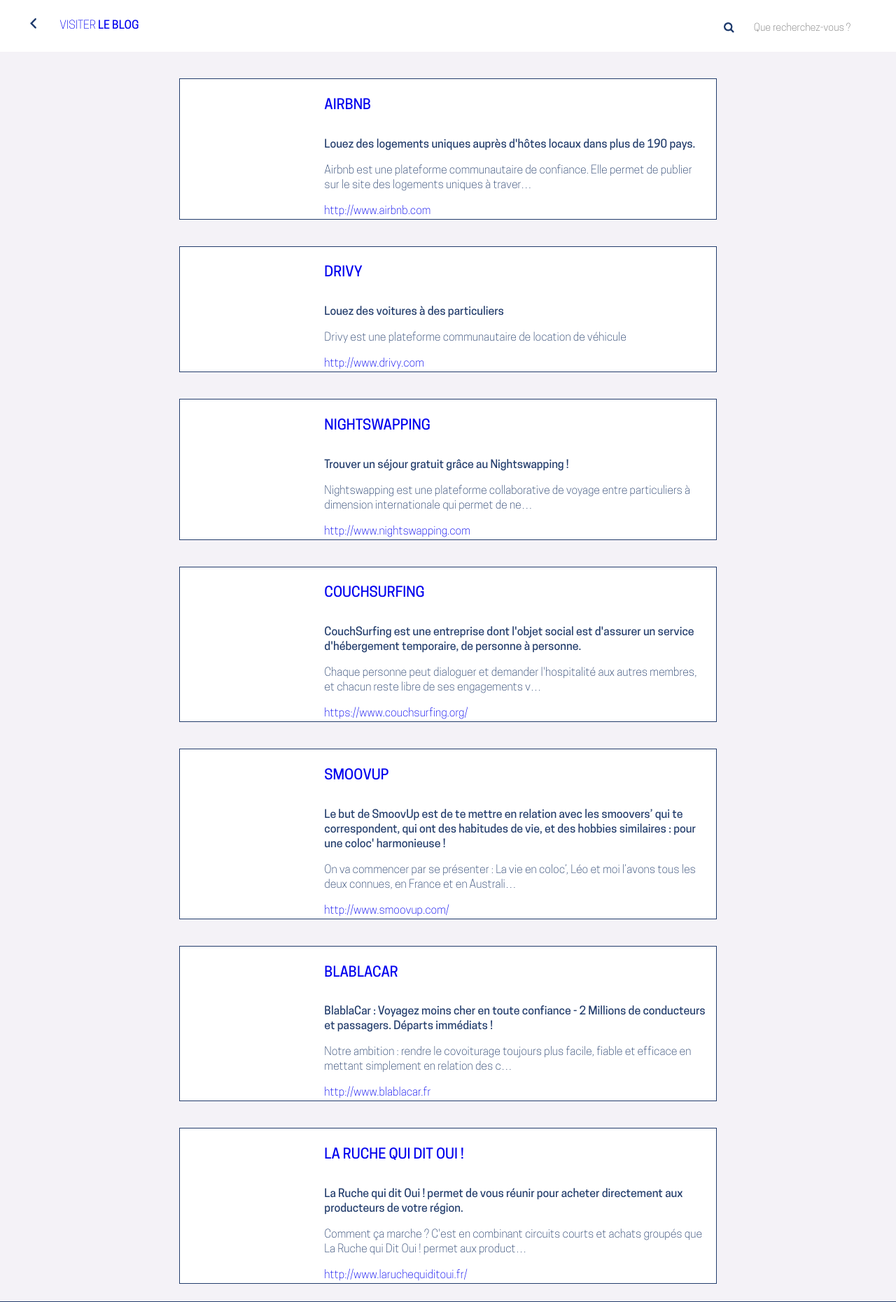
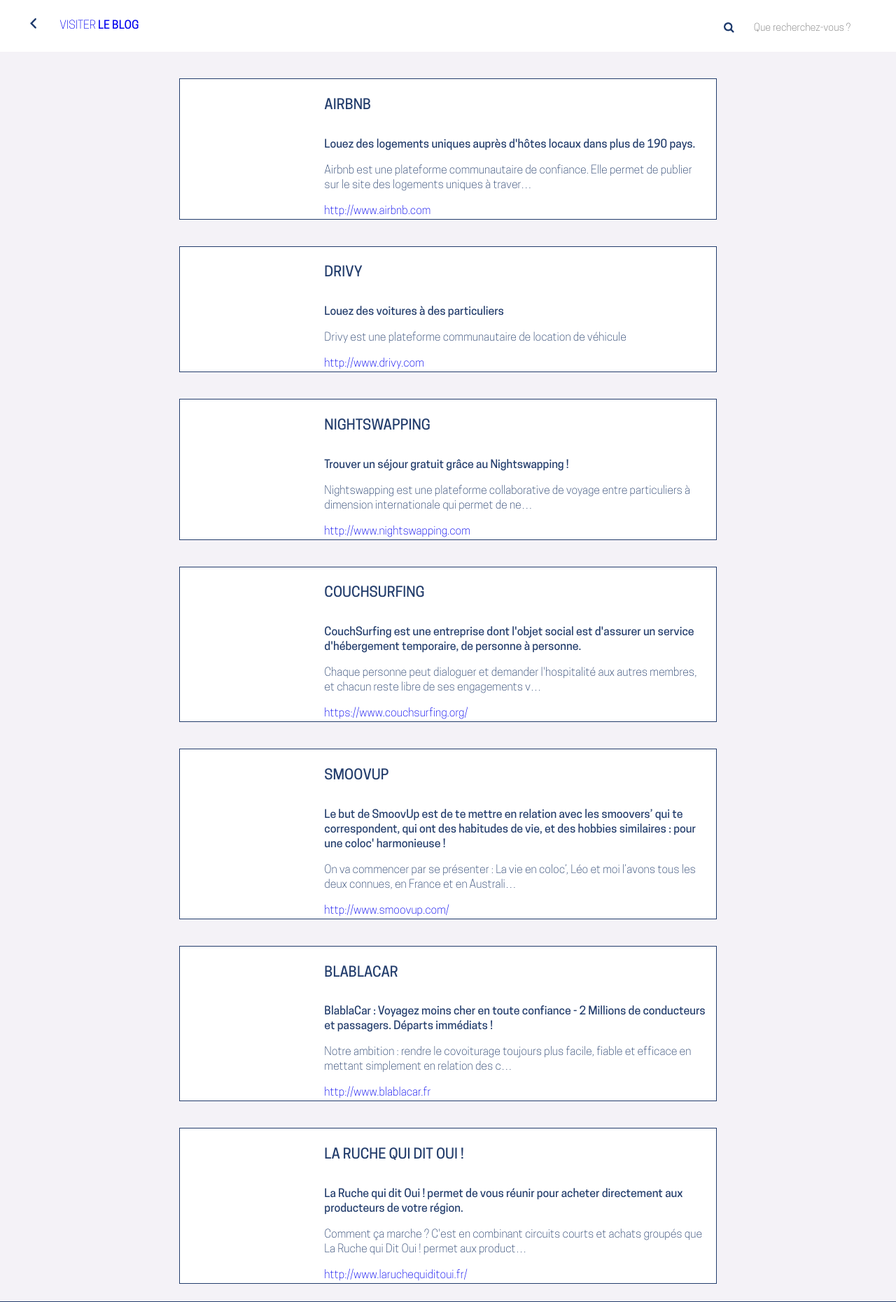
Before and after one commit to poulainv/annuaire, a Django app: page /projects in a window 1280 px wide. Shown: the part 82-1943 px from the top of the page at 70% size. Run offline with Django 3.2, Linux system fonts and the light colour scheme; data comes from the database, SQL or seed files in the repository.

Commit message:
Fix color issue on project title

```diff
--- a/app/static/app/css/project-view.css
+++ b/app/static/app/css/project-view.css
@@ -34,6 +34,10 @@
     width: 85%;
 }
 
+.project__title a {
+    color: #233D6C;
+}
+
 .project__slogan {
     font-weight: bold;
 }
```
